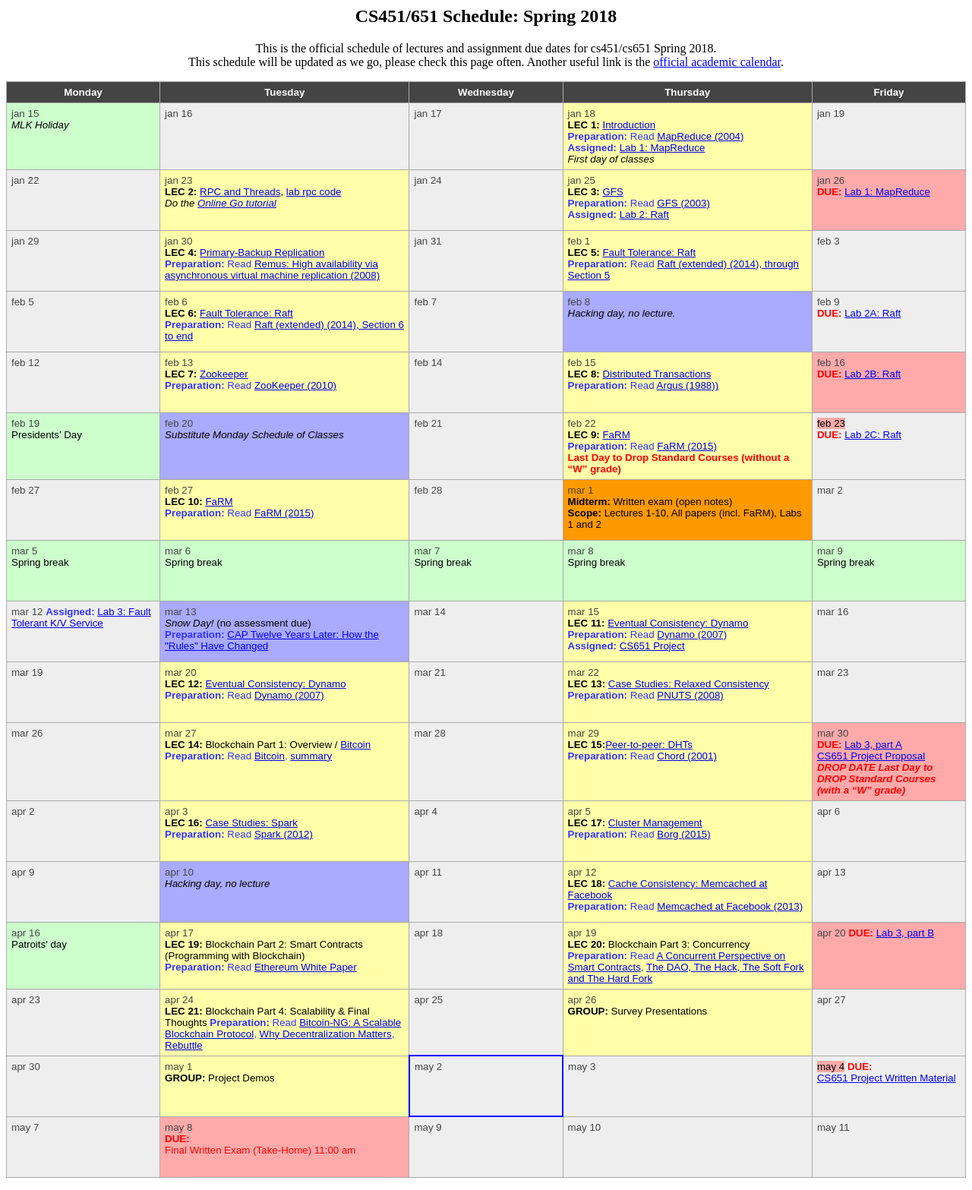
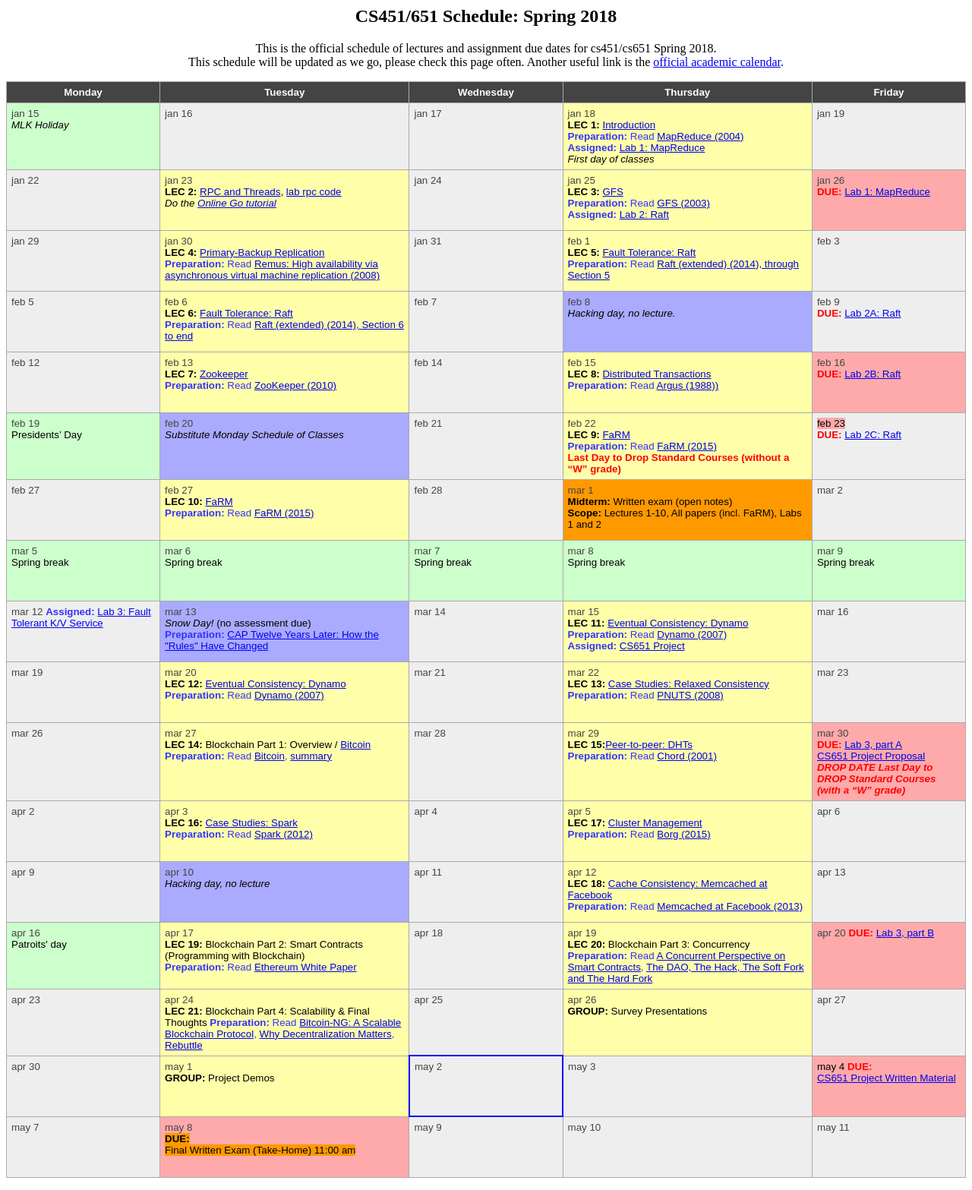
Before and after one commit to jimcadden/jmcadden.github.io, a Jekyll site: the page cs451/calendar.html, which Jekyll copies as it is, in a window 1280 px wide. Shown: the whole page at 76% size. Built offline with Jekyll 4.4.1, drawn with Linux system fonts in a browser that asks for light colours.

Commit message:
451: calendar color fix

```diff
--- a/cs451/calendar.html
+++ b/cs451/calendar.html
@@ -337,7 +337,7 @@ Patroits' day</td>
     <b>GROUP:</b> Project Demos<br /></td>
   <td id="2018-5-2" class="date"><span class="date">may 2</span> </td>
   <td id="2018-5-3"><span class="date">may 3</span></td>
-  <td id="2018-5-4"><span class="due">may 4</span>
+  <td id="2018-5-4" class="due"><span class="due">may 4</span>
     <span class="deadline"><b>DUE:</b><br/>
     <a href="grad/">CS651 Project Written Material </a></span><br />
   </td>
@@ -345,7 +345,7 @@ Patroits' day</td>
 <tr> <!-- week of may 1 -->
   <td id="2018-5-7" class=""><span class="date">may 7</span><br />
   <td id="2018-5-8" class="due"><span class="date">may 8</span><br />
-    <span class="deadline"><b>DUE:</b><br/>
+    <span class="quiz"><b>DUE:</b><br/>
     Final Written Exam (Take-Home) 11:00 am<br />
   <td id="2018-5-9" class="date"><span class="date">may 9</span> </td>
   <td id="2018-5-10"><span class="date">may 10</span></td>
```
